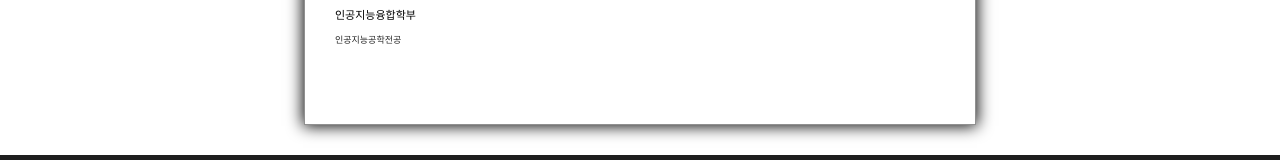
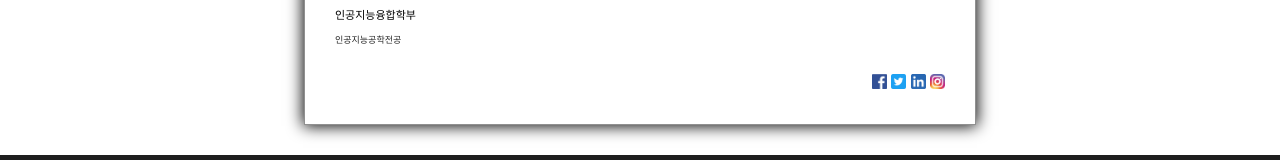
Before and after one commit to syuchoi/resume, a plain HTML site: page index.html in a window 1280 px wide. Shown: the part 738-898 px from the top of the page. Drawn offline with Linux system fonts and the light colour scheme; the site is published under a folder, as on GitHub Pages, so addresses that start at the root find nothing.

Commit message:
Update index.html

```diff
--- a/index.html
+++ b/index.html
@@ -68,10 +68,10 @@
         </section>
 
         <div class="sns-wrap">
-        <a href="http://facebook.com" target="_blank"><img class="sns-img" src="/images/facebook.png"></a>
-        <a href="http://twitter.com" target="_blank"><img class="sns-img" src="/images/twitter.png"></a>
-        <a href="http://kr.linkedin.com" target="_blank"><img class="sns-img" src="/images/linked-in.png"></a>
-        <a href="http://instagram.com" target="_blank"><img class="sns-img" src="/images/insta.png"></a>
+        <a href="http://facebook.com" target="_blank"><img class="sns-img" src="images/facebook.png"></a>
+        <a href="http://twitter.com" target="_blank"><img class="sns-img" src="images/twitter.png"></a>
+        <a href="http://kr.linkedin.com" target="_blank"><img class="sns-img" src="images/linked-in.png"></a>
+        <a href="http://instagram.com" target="_blank"><img class="sns-img" src="images/insta.png"></a>
 
         </div>
 
```
